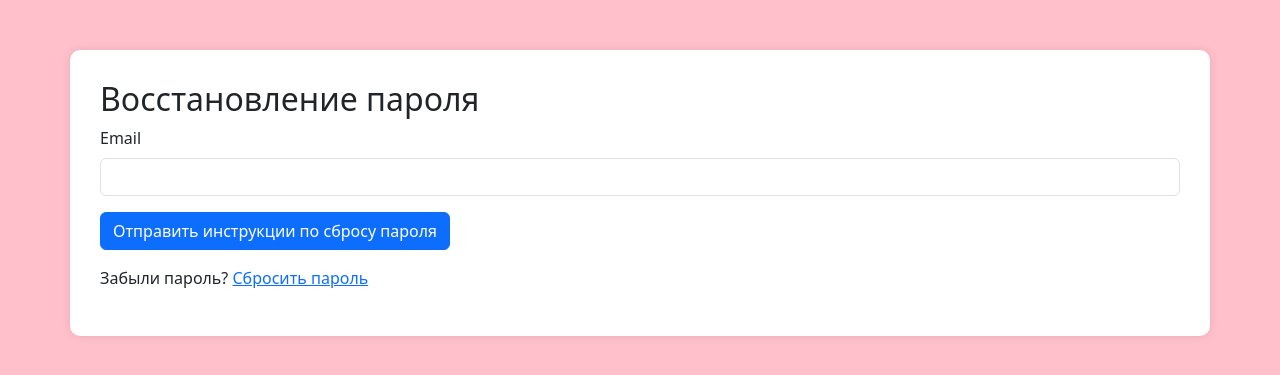
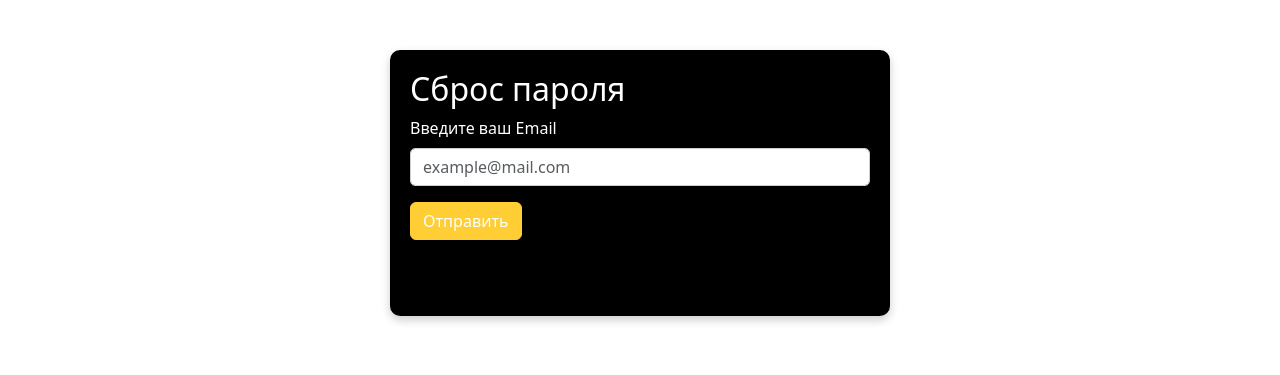
Before and after one commit to zzhaann/FindIT, a Django app: page /password_reset/ in a window 1280 px wide. Shown: the top 375 px of the page. Run offline with Django 4.2, Linux system fonts and the light colour scheme.

Commit message:
password_reset and password_reset_done

```diff
--- /dev/null
+++ b/findit/main/static/main/css/password_reset.css
@@ -0,0 +1,41 @@
+ .container {
+        background-color: #000000;
+        color: white;
+        padding: 20px;
+        border-radius: 10px;
+        max-width: 500px;
+        margin: auto;
+        margin-top: 50px;
+        box-shadow: 0 4px 10px rgba(0, 0, 0, 0.2);
+    }
+
+    .form-control {
+        border: 1px solid #ccc;
+        border-radius: 5px;
+    }
+
+    .btn-primary {
+        background-color: #ffcd34; /* Оранжевый цвет кнопки */
+        border-color: #ffcd34;
+    }
+
+    .btn-primary:hover {
+        background-color: #FFB84D; /* Светлее при наведении */
+        border-color: #FFB84D;
+    }
+
+    .text-danger {
+        color: #FFD700; /* Золотистый цвет для ошибок */
+    }
+
+    a {
+        color: #FFD700;
+    }
+
+    a:hover {
+        text-decoration: underline;
+    }
+
+    .mt-3{
+        color: black;
+    }
--- a/findit/main/templates/main/password_reset.html
+++ b/findit/main/templates/main/password_reset.html
@@ -1,43 +1,29 @@
 <!DOCTYPE html>
 <html lang="en">
 <head>
+     {% load static %}
     <meta charset="UTF-8">
     <meta name="viewport" content="width=device-width, initial-scale=1.0">
     <title>Сброс пароля</title>
     <link rel="stylesheet" href="https://cdn.jsdelivr.net/npm/bootstrap@5.3.3/dist/css/bootstrap.min.css">
-    <style>
-        body {
-            background-color: pink; /* Розовый фон */
-        }
-        .container {
-            margin-top: 50px;
-            background-color: white;
-            padding: 30px;
-            border-radius: 10px;
-            box-shadow: 0px 0px 10px rgba(0,0,0,0.1);
-        }
-        .text-danger {
-            margin-top: 0.25rem;
-            font-size: 0.875em;
-        }
-    </style>
+    <link rel="stylesheet" href="{% static 'main/css/password_reset.css' %}">
+
 </head>
-<body>
-<div class="container">
-    <h2>Восстановление пароля</h2>
+<body><div class="container">
+    <h2>Сброс пароля</h2>
 
     <form method="POST">
         {% csrf_token %}
         <div class="mb-3">
-            <label for="email" class="form-label">Email</label>
-            <input type="email" class="form-control {% if form.email.errors %}is-invalid{% endif %}" id="email" name="email" required>
+            <label for="email" class="form-label">Введите ваш Email</label>
+            <input type="email" class="form-control {% if form.email.errors %}is-invalid{% endif %}" id="email" name="email" placeholder="example@mail.com" required>
             {% if form.email.errors %}
-                <div class="text-danger">Пожалуйста, введите корректный адрес электронной почты.</div>
+                <div class="text-danger">Проверьте правильность введённого email.</div>
             {% endif %}
         </div>
-        <button type="submit" class="btn btn-primary">Отправить инструкции по сбросу пароля</button>
+        <button type="submit" class="btn btn-primary">Отправить</button>
     </form>
-    <p class="mt-3">Забыли пароль? <a href="{% url 'password_reset' %}">Сбросить пароль</a></p>
+    <p class="mt-3">Если не можете войти, вы можете </p>
 </div>
 </body>
 </html>
--- a/findit/main/templates/main/password_reset_done.html
+++ b/findit/main/templates/main/password_reset_done.html
@@ -1,10 +1,12 @@
 <!DOCTYPE html>
 <html lang="en">
 <head>
+     {% load static %}
     <meta charset="UTF-8">
     <meta name="viewport" content="width=device-width, initial-scale=1.0">
     <title>Сброс пароля - Успешно</title>
     <link href="https://cdn.jsdelivr.net/npm/bootstrap@5.3.3/dist/css/bootstrap.min.css" rel="stylesheet">
+    <link rel="stylesheet" href="{% static 'main/css/password_reset_done.css' %}">
 </head>
 <body>
     <div class="container mt-5">
```
Also changed, not shown: findit/main/static/main/css/password_reset_done.css (added, +28 -0 lines), findit/db.sqlite3, findit/main/static/main/img/небо.jpg (added).
